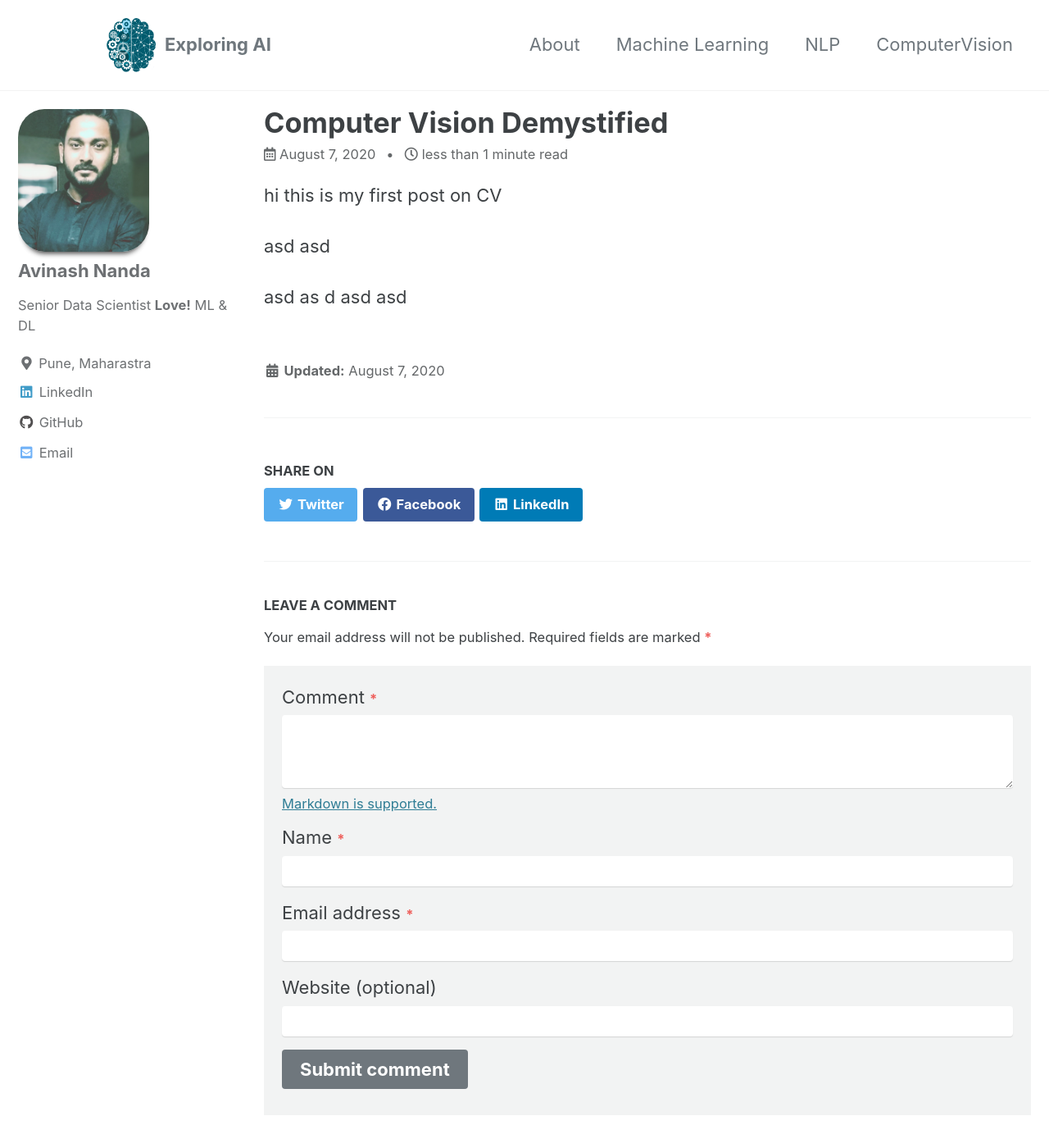
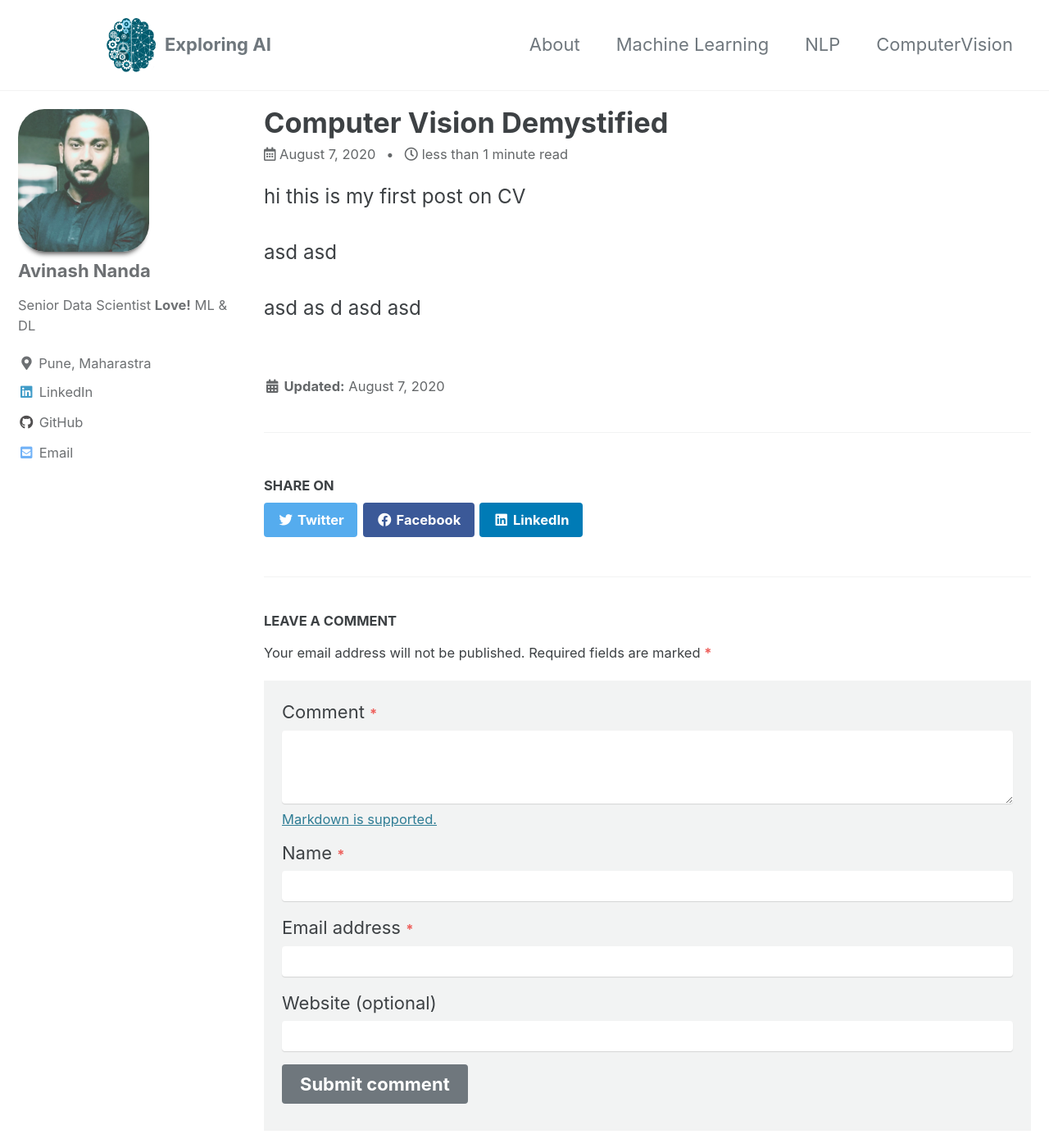
Before and after one commit to avinash-ml/avinash-ml.github.io, a Jekyll site: the page built from _Computer-Vision/2020-08-09-this-is-blog on-cv.md, in a window 1280 px wide and 1400 px high. Shown: the whole window at 82% size. Built offline with Jekyll 4.4.1, drawn with Linux system fonts in a browser that asks for light colours; cached includes are drawn as plain includes.

Commit message:
edited page

```diff
--- a/_config.yml
+++ b/_config.yml
@@ -43,7 +43,7 @@
   provider  : "staticman_v2"
   staticman:
     branch    : "master"
-    endpoint  : https://api.staticman.net/v3/entry/github/avinash-ml/avinash-ml.github.io/
+    endpoint  : https://api.staticman.net/v2/entry/github/avinash-ml/avinash-ml.github.io/
 
 
 
--- a/_sass/minimal-mistakes/_page.scss
+++ b/_sass/minimal-mistakes/_page.scss
@@ -108,7 +108,7 @@
   p,
   li,
   dl {
-    font-size: 1em;
+    font-size: 1.1em;
   }
 
   /* paragraph indents */
--- a/assets/js/scripts.js
+++ b/assets/js/scripts.js
@@ -26,7 +26,7 @@
   function introEnd() {
     Typed.new("#intro-end", {
       strings: [
-        "<ul><li>MachineLearning</li><li>Deep Learning.</li><li>understand and visualizing data.</li></ul>^100</br> Click on the skills icon for my technology stack.",
+        "<ul><li>MachineLearning</li><li>Deep Learning.</li><li>Analyzing and Visualizing data.</li></ul>^100</br> Click on the skills icon for my technology stack.",
       ],
       backDelay: 1500,
       typeSpeed: 0,
--- a/staticman.yml
+++ b/staticman.yml
@@ -83,7 +83,7 @@
   # (*) REQUIRED
   #
   # Destination path (directory) for the data files. Accepts placeholders.
-  path: "docs/_data/comments/{options.slug}" # "_data/comments/{options.slug}" (default)
+  path: "_data/comments/{options.slug}" # "_data/comments/{options.slug}" (default)
 
   # Names of required files. If any of these isn't in the request or is empty,
   # an error will be thrown.
```
